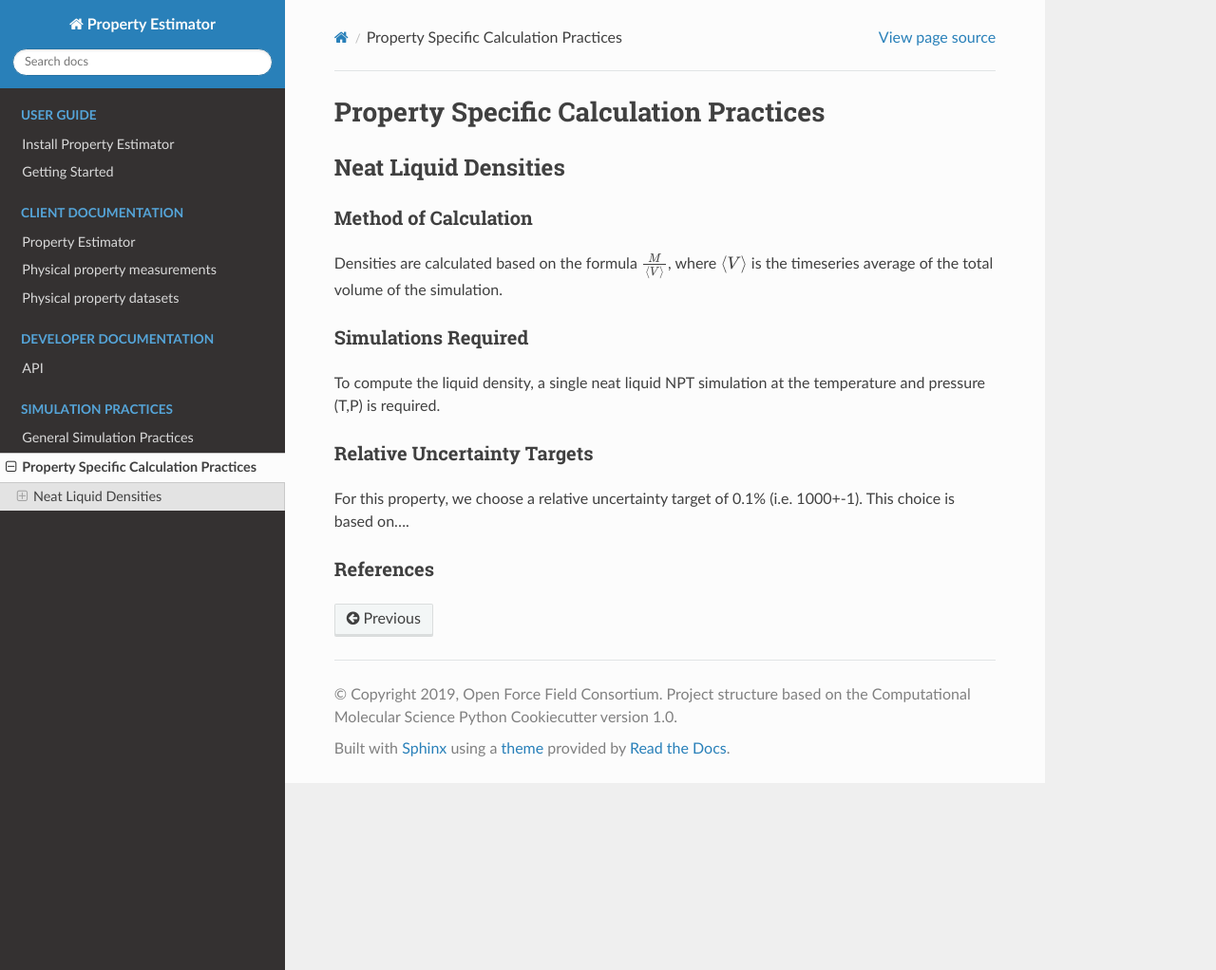
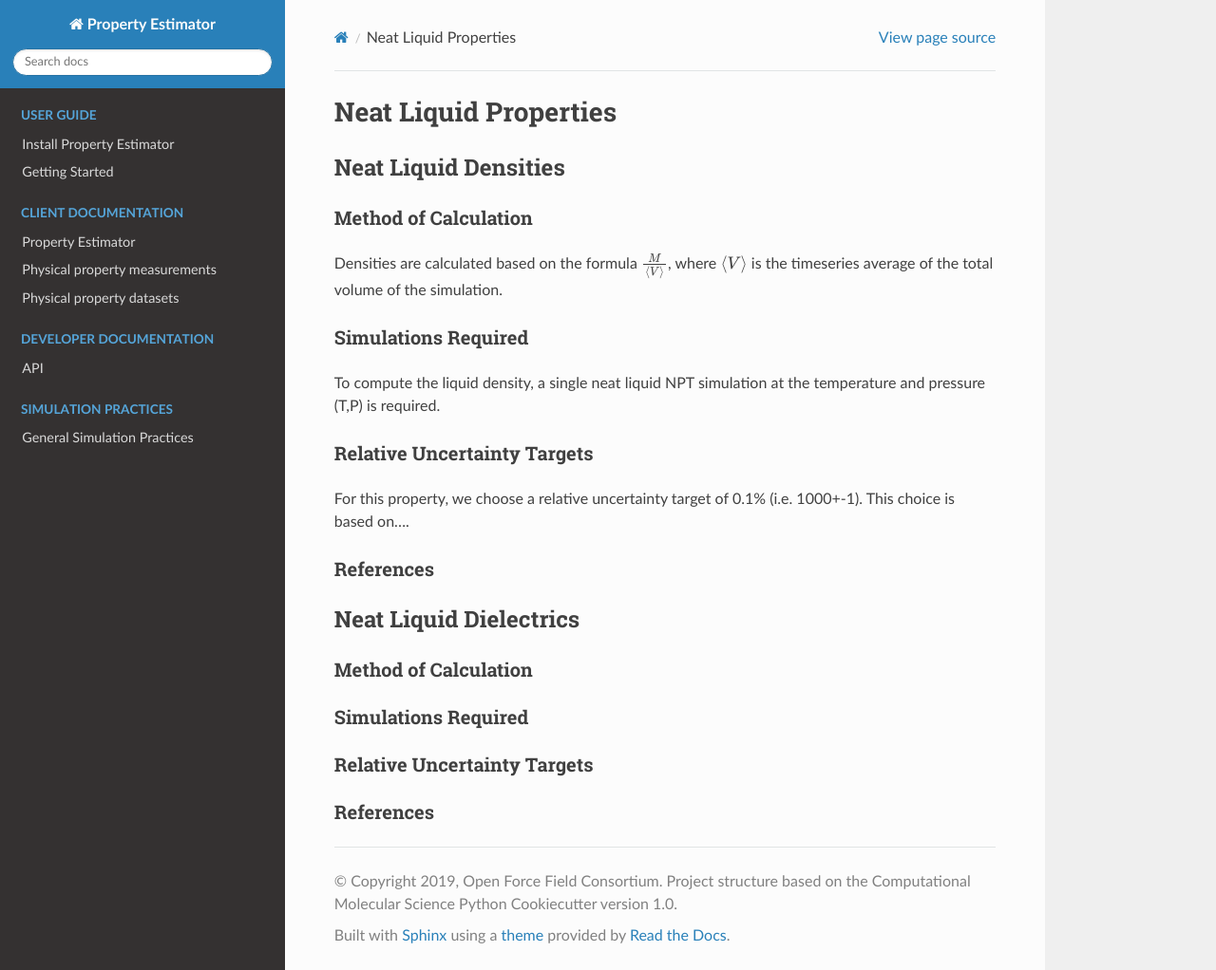
Before and after one commit to openforcefield/openff-evaluator, a Sphinx documentation site: the page built from docs/neat_liquid_property_practices.rst, in a window 1280 px wide and 1022 px high. Shown: the whole window at 95% size. Built offline with Sphinx 7.4.7 and the Read the Docs theme 2.0.0, drawn with Linux system fonts in a browser that asks for light colours; pages that are not in the unit, such as notebooks, are missing from menus.

Commit message:
Update and rename property_simulation_practices.rst to neat_liquid_property_practices.rst

```diff
--- a/docs/property_simulation_practices.rst
+++ b/docs/neat_liquid_property_practices.rst
@@ -1,4 +1,4 @@
-Property Specific Calculation Practices
+Neat Liquid Properties
 ======================================
 
 Neat Liquid Densities
@@ -22,3 +22,21 @@
 
 References
 ~~~~~~~~~~~~
+
+Neat Liquid Dielectrics
+----------------
+
+Method of Calculation
+~~~~~~~~~~~~~~~~~~~~~
+
+
+Simulations Required
+~~~~~~~~~~~~~~~~~~~~~
+
+
+Relative Uncertainty Targets
+~~~~~~~~~~~~~~~~~~~~~~~~~~~~
+
+
+References
+~~~~~~~~~~~~
```
